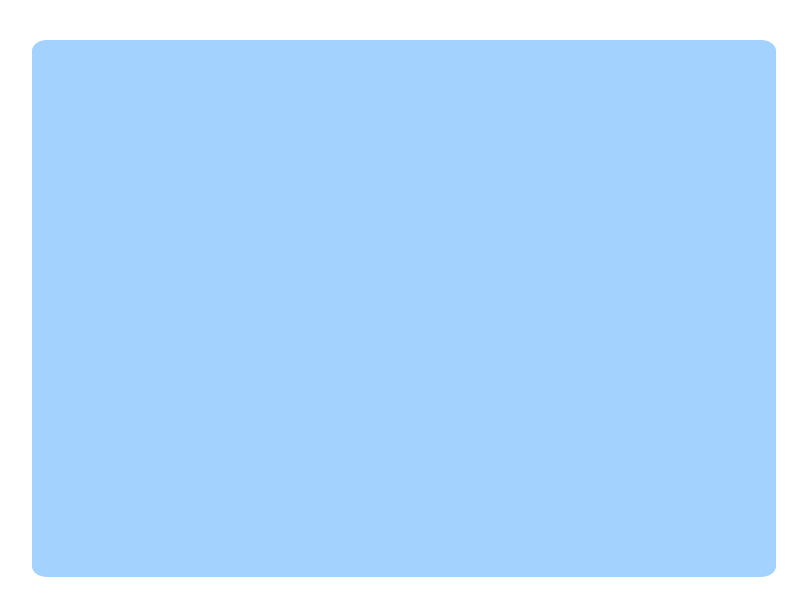
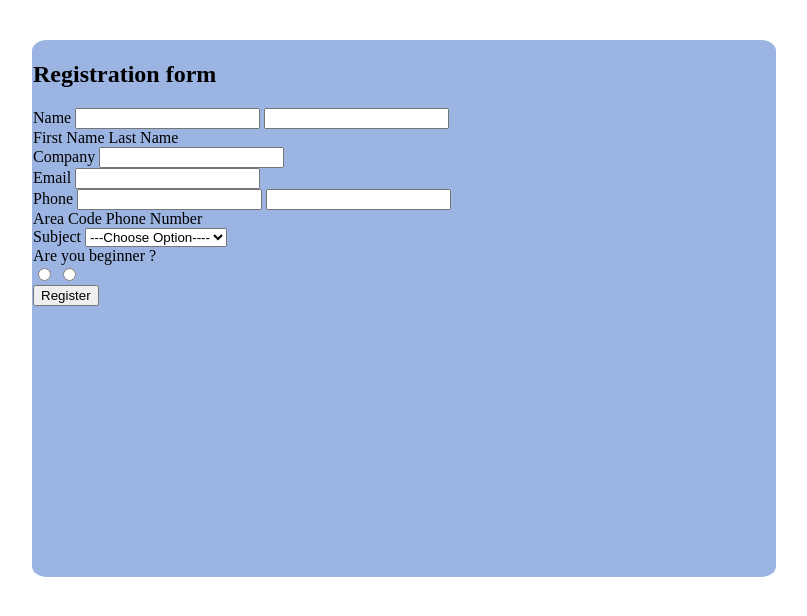
Before and after one commit to Abbas-Davodkhani/Form-One, a plain HTML site: page index.html in a window 1280 px wide. Shown: the whole page, without its empty margins (236-1043 px from the left). Drawn offline with Linux system fonts and the light colour scheme.

Commit message:
Adding all of the members in form without any style

```diff
--- a/Style.css
+++ b/Style.css
@@ -20,7 +20,7 @@ body{
     height: 537px;
     border: 1px solid transparent;
     border-radius: 2%;
-    background-color: dodgerblue;
-    opacity: 0.4;
+    background-color: rgba(114, 148, 212, 0.7);
+
     margin: 20px auto;
 }
--- a/index.html
+++ b/index.html
@@ -6,11 +6,53 @@
     <meta name="viewport" content="width=device-width, initial-scale=1.0">
     <link rel="stylesheet" href="Style.css">
     <title>Form 1</title>
+
 </head>
 <body>
     <div id="container">
         <div id="content">
+            <h2 id="title">Registration form</h2>
+            <form>
+                <label for="">Name</label>
 
+
+                <input type="text">
+                <input type="text">
+                <br >
+                <label for="">First Name</label>
+                <label for="">Last Name</label>
+                <br>
+                <label for="">Company</label>
+                <input type="text">
+
+                <br>
+                <label for="">Email</label>
+                <input type="text">
+
+                <br>
+                <label for="">Phone</label>
+                <input type="text">
+                <input type="text">
+                <br >
+                <label for="">Area Code</label>
+                <label for="">Phone Number</label>
+                <br>
+                <label for="">Subject</label>
+                <Select>
+                    <option>---Choose Option----</option>
+                    <option value="0">T1</option>
+                    <option value="1">T2</option>
+                    <option value="2">T3</option>
+                    <option value="3">T4</option>
+                </Select>
+                <br>
+                <label for="">Are you beginner ?</label>
+                <br>
+                <input type="radio" name="beginner">
+                <input type="radio" name="beginner">
+                <br>
+                <input type="button" value="Register">
+            </form>
         </div>
     </div>
 
```
